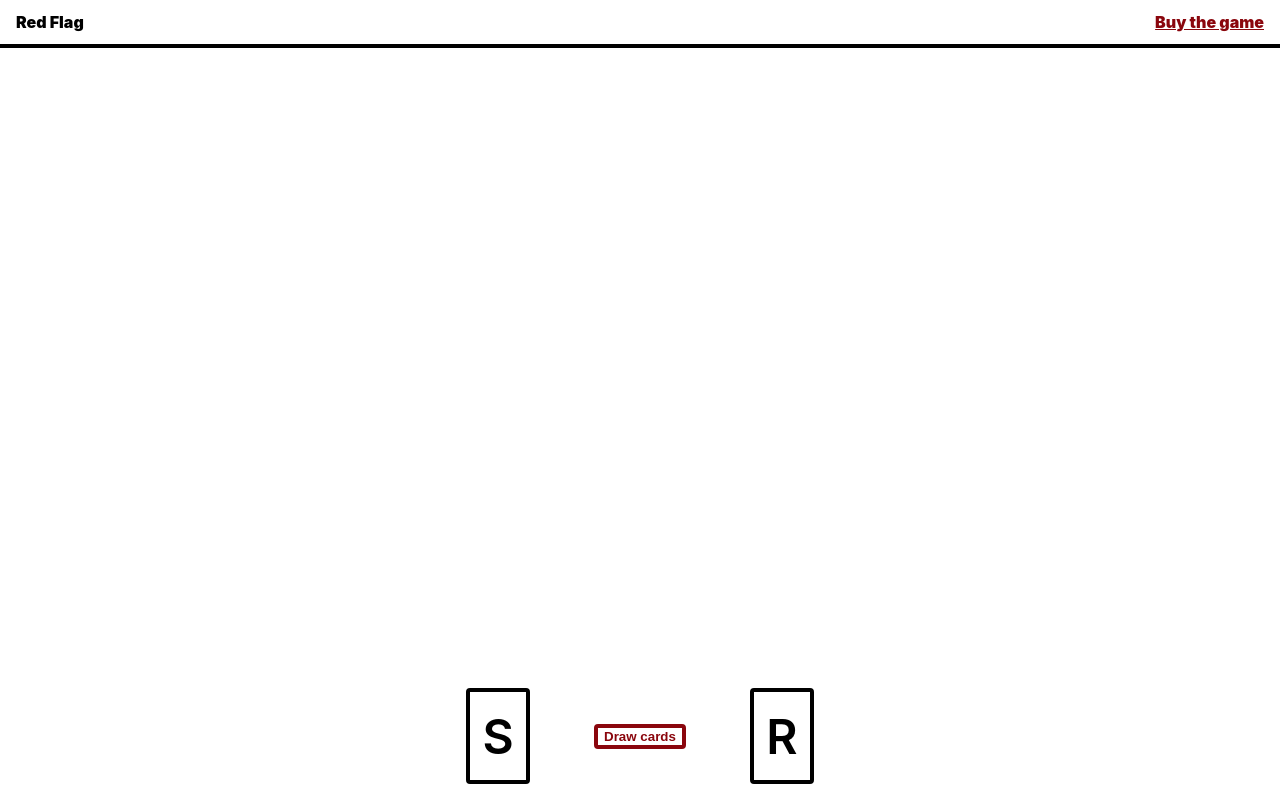
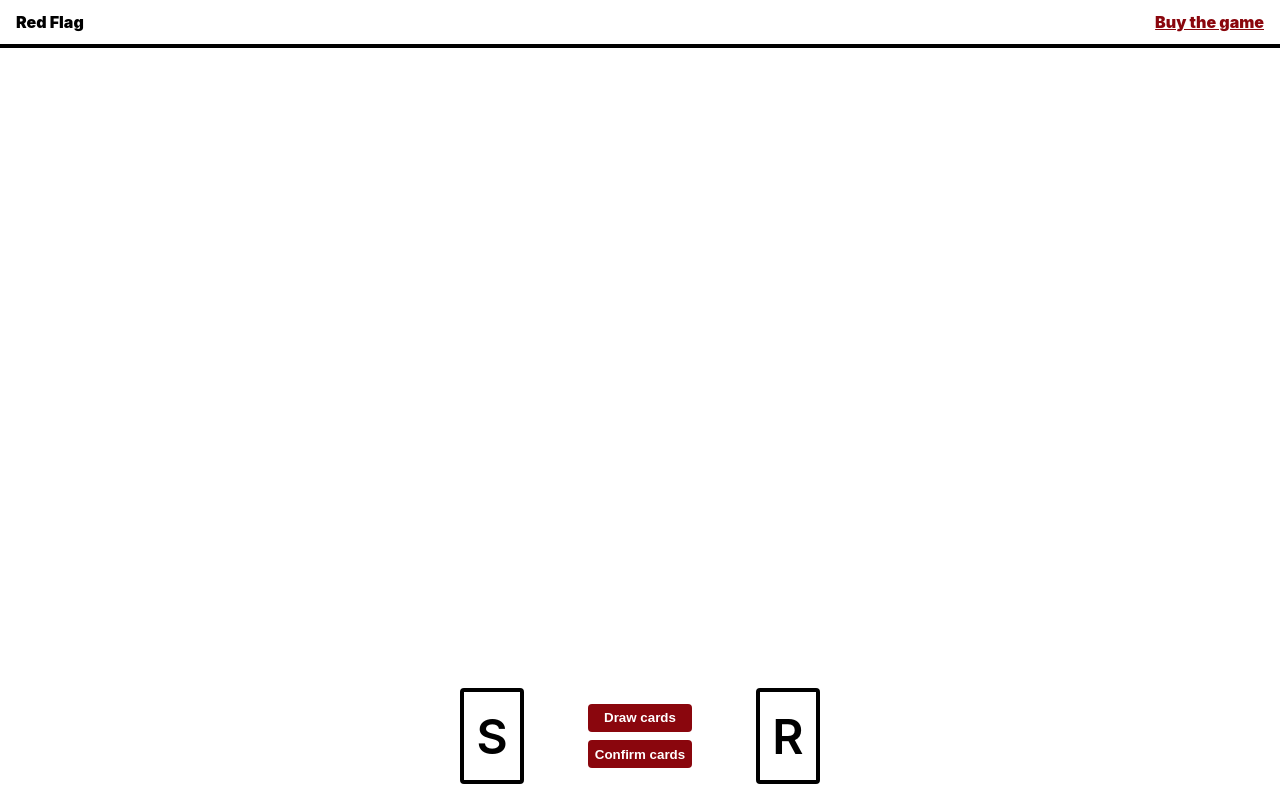
Before and after one commit to jon-athan-hall/red-flag, a React (Create React App) app: page / in a window 1280 px wide. Built offline with nearby package versions, Linux system fonts and the light colour scheme.

Commit message:
Stop being clever and pass each click handler separately into Tableau.

```diff
--- a/src/app/App.tsx
+++ b/src/app/App.tsx
@@ -1,12 +1,24 @@
-import { useEffect, useState } from 'react';
+// Import dependencies from external libraries.
+import { useState } from 'react';
+
+// Import dependencies from project files.
 import { DEFAULT_SPRINTEUR_DECK, DEFAULT_ROULEUR_DECK } from '../consts/decks';
-import { CardType, PlayerCards } from '../card/card-types';
-import { PlayerSelections } from './app-types';
 import { shuffle } from '../utils';
 import Tableau from '../tableau/tableau';
+
+// Import types.
+import { PlayerSelections } from './app-types';
+import { CardType, PlayerCards } from '../card/card-types';
+
+// Import styles.
 import './app.css';
 
-const App = () => {
+const App = (): JSX.Element => {
+  /**
+   * Player cards are kept in two separate objects, one for each type of
+   * cyclist in the game. The cards all start in the draw deck, but are moved
+   * to a discard pile, a played list, or to the player's hand.
+   */
   const [playerCards, setPlayerCards] = useState<PlayerCards>({
     [CardType.SPRINTEUR]: {
       deck: shuffle(DEFAULT_SPRINTEUR_DECK),
@@ -22,15 +34,21 @@ const App = () => {
     }
   });
 
+  // Keep track of the player's selections until confirmation.
   const [playerSelections, setPlayerSelections] = useState<PlayerSelections>({
     [CardType.SPRINTEUR]: null,
     [CardType.ROULEUR]: null
   });
 
   const [buttonText, setButtonText] = useState<string>('Draw cards');
-  const [handleButtonClick, setHandleButtonClick] = useState(() => () => drawHands());
+  const [handleButtonClick, setHandleButtonClick] = useState(() => () => drawCards());
 
-  const drawHands = () => {
+  /**
+   * Draw a new hand of four cards from both decks. Take care of shuffling
+   * the discard pile, if the player has gone throw the whole deck and
+   * still needs to fill their hand.
+   */
+  const drawCards = () => {
     let newPlayerCards: PlayerCards = playerCards;
 
     for (const type of Object.values(CardType)) {
@@ -94,8 +112,9 @@ const App = () => {
    * has been selected, go forward with moving the bicycles, and update the
    * player cards.
    */
-  const handleConfirmation = () => {
+  const confirmCards = () => {
     if (playerSelections[CardType.SPRINTEUR] === null || playerSelections[CardType.ROULEUR] === null) {
+      // @TODO Provide better feedback to the player.
       console.log('MUST SELECT BOTH');
       return;
     }
@@ -109,14 +128,15 @@ const App = () => {
     <div className="App">
       <header className="App-header">
         <h1>Red Flag</h1>
-        <a href="http://strongholdgames.com/our-games/flamme-rouge/" target="_blank">Buy the game</a>
+        <a href="http://strongholdgames.com/our-games/flamme-rouge/" rel="noreferrer" target="_blank">Buy the game</a>
       </header>
 
       <main className="App-main">
         <Tableau
           playerCards={playerCards}
           buttonText={buttonText}
-          handleButtonClick={handleButtonClick}
+          confirmCards={confirmCards}
+          drawCards={drawCards}
           handleCardSelection={handleCardSelection}
         />
       </main>
--- a/src/tableau/tableau.css
+++ b/src/tableau/tableau.css
@@ -10,14 +10,21 @@
   width: calc(100% - 2em);
 }
 
-.Tableau-button {
-  background-color: var(--color-background);
-  border: 0.25rem solid var(--color-highlight);
-  border-radius: 0.25rem;
-  color: var(--color-highlight);
-  font-weight: 900;
+.Tableau__buttons {
+  display: flex;
+  flex-direction: column;
+  gap: 0.5em;
 }
 
-.Tableau-button:hover {
+.Tableau__button {
+  background-color: var(--color-highlight);
+  border: none;
+  border-radius: 0.25rem;
+  color: var(--color-background);
+  font-weight: 900;
+  padding: 0.5em;
+}
+
+.Tableau__button:hover {
   cursor: pointer;
 }
--- a/src/tableau/tableau.tsx
+++ b/src/tableau/tableau.tsx
@@ -1,23 +1,34 @@
-import { CardType, PlayerCards } from '../card/card-types';
+// Import dependencies from project files.
 import CardBack from '../card/card-back';
 import Hand from '../hand/hand';
 import Played from '../played/played';
+
+// Import types.
+import { CardType, PlayerCards } from '../card/card-types';
+
+// Import styles.
 import './tableau.css';
 
 type TableauProps = {
   playerCards: PlayerCards;
   buttonText: string;
+  confirmCards: Function;
+  drawCards: Function;
   handleCardSelection: (type: CardType, index: number) => void;
-  handleButtonClick?: () => void;
 };
 
-const Tableau = ({ playerCards, buttonText, handleCardSelection, handleButtonClick }: TableauProps): JSX.Element => {
+const Tableau = ({ playerCards, buttonText, confirmCards, drawCards, handleCardSelection }: TableauProps): JSX.Element => {
   return (
     <section className="Tableau">
       <Played cards={playerCards[CardType.SPRINTEUR].played} />
       <Hand cards={playerCards[CardType.SPRINTEUR].hand} handleCardSelection={handleCardSelection} />
       <CardBack type={CardType.SPRINTEUR} />
-      <button className="Tableau-button" onClick={() => handleButtonClick?.()}>{buttonText}</button>
+
+      <div className="Tableau__buttons">
+        <button className="Tableau__button" onClick={() => drawCards()}>Draw cards</button>
+        <button className="Tableau__button" onClick={() => confirmCards()}>Confirm cards</button>
+      </div>
+
       <CardBack type={CardType.ROULEUR} />
       <Hand cards={playerCards[CardType.ROULEUR].hand} handleCardSelection={handleCardSelection} />
       <Played cards={playerCards[CardType.ROULEUR].played} />
```
